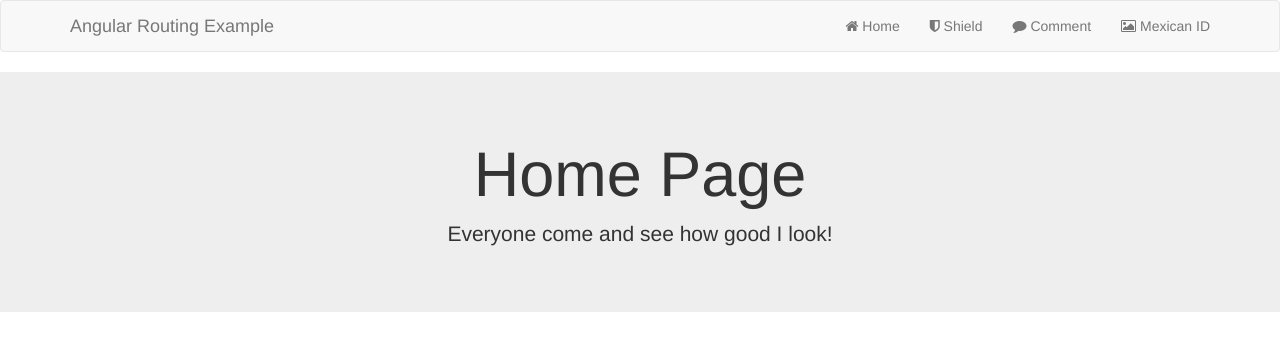
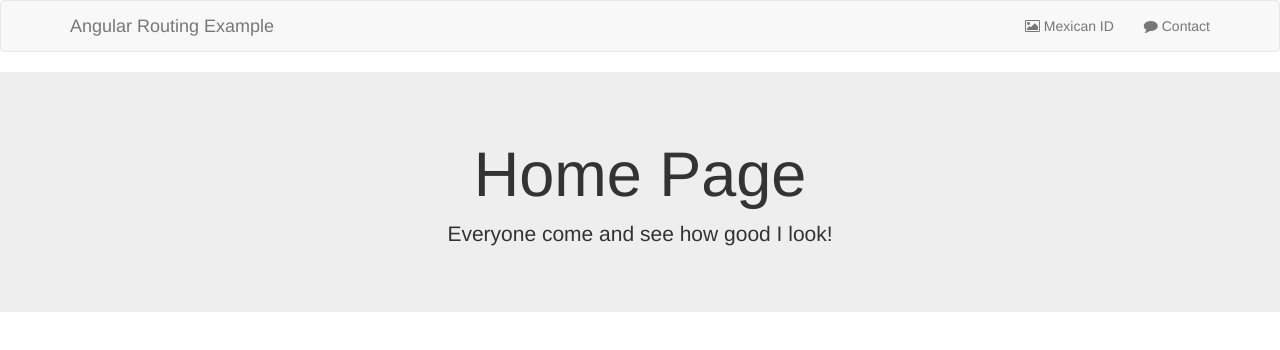
Before and after one commit to hassinenm/mexid, a website: page public/index.html in a window 1280 px wide. Drawn offline with nearby package versions, Linux system fonts and the light colour scheme; some packages are replaced by stand-ins of ours.

Commit message:
Cleaned unnecessary links

```diff
--- a/public/index.html
+++ b/public/index.html
@@ -30,10 +30,8 @@
             </div>
 
             <ul class="nav navbar-nav navbar-right">
-                <li><a href="#"><i class="fa fa-home"></i> Home</a></li>
-                <li><a href="#about"><i class="fa fa-shield"></i> Shield</a></li>
-                <li><a href="#contact"><i class="fa fa-comment"></i> Comment</a></li>
-                <li><a href="#mexicanid"><i class="fa fa-picture-o"></i> Mexican ID</a></li>
+                <li><a href="#"><i class="fa fa-picture-o"></i> Mexican ID</a></li>
+                <li><a href="#contact"><i class="fa fa-comment"></i> Contact</a></li>
             </ul>
         </div>
         </nav>
```
